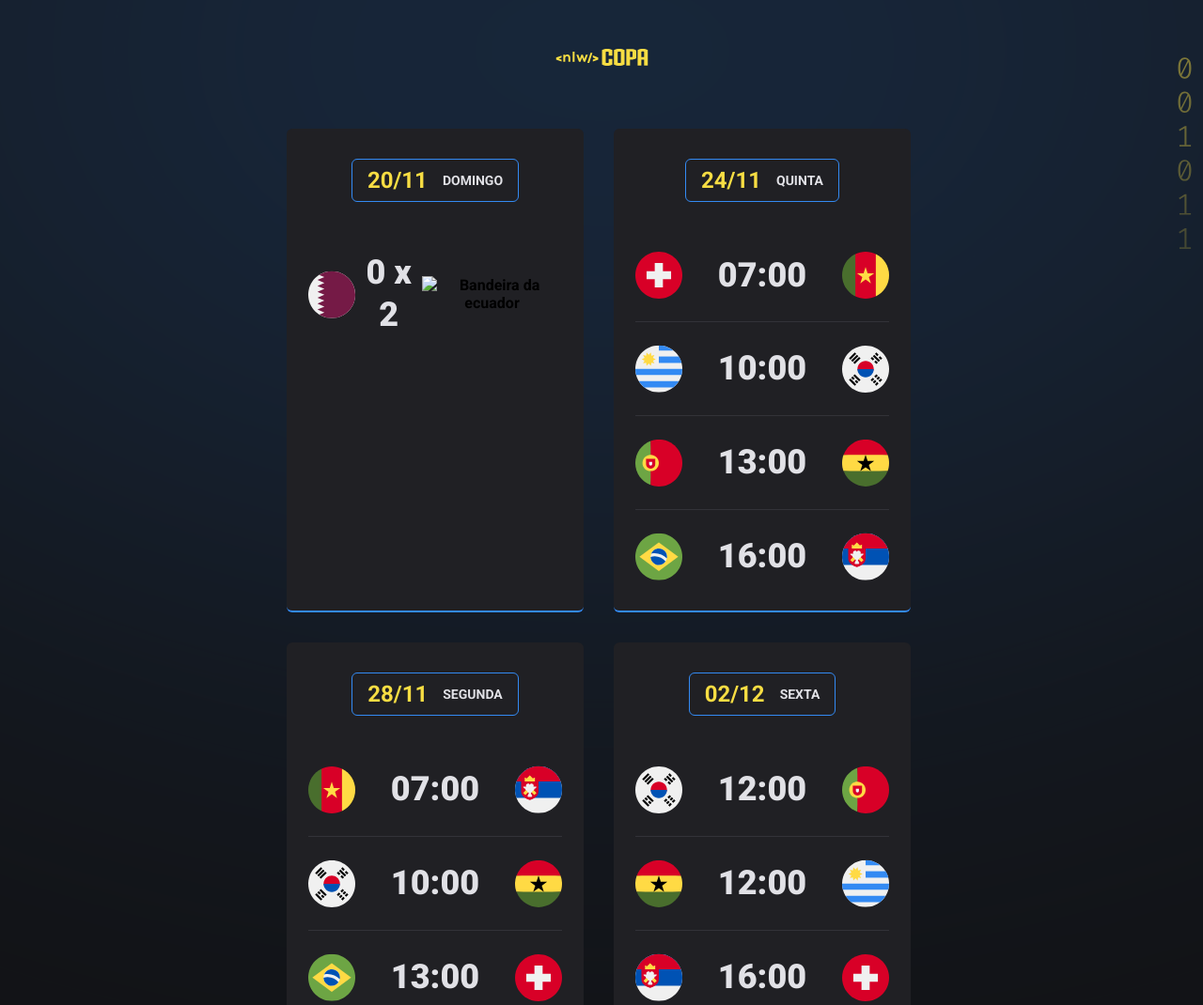
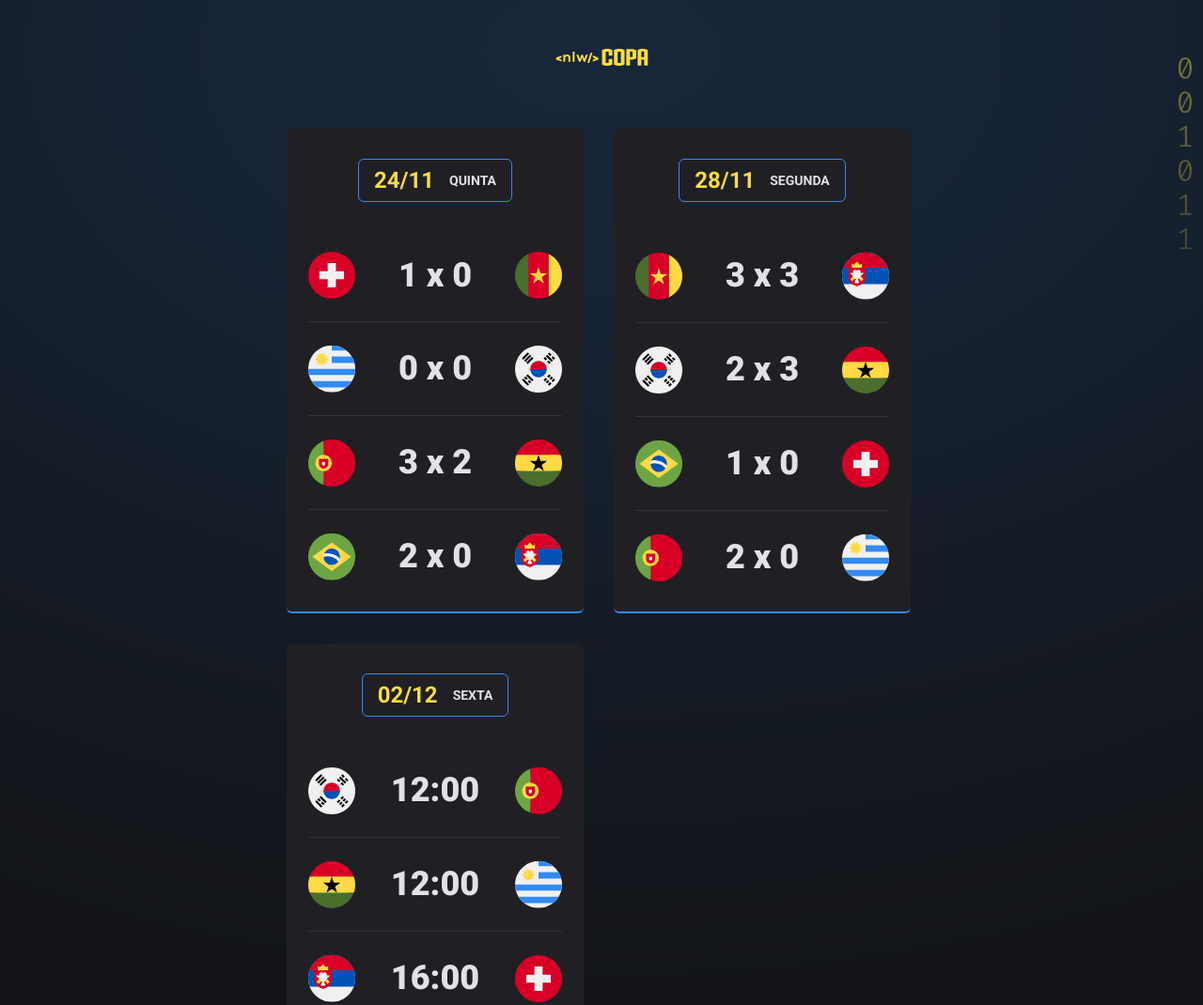
Before and after one commit to Lucca7r/Copa, a plain HTML site: page index.html in a window 1280 px wide. Shown: the top 1070 px of the page at 94% size. Drawn offline with Linux system fonts and the light colour scheme.

Commit message:
new file:   image/favicon-16x16.png 	modified:   index.html 	modified:   main.js

```diff
--- a/index.html
+++ b/index.html
@@ -6,13 +6,13 @@
     <meta name="viewport" content="width=device-width, initial-scale=1.0" />
     <title>Calendario NLW - COPA</title>
     <link rel="stylesheet" href="style.css">
-
+    <link rel="icon" type="image/png" sizes="16x16"  href="image/favicon-16x16.png">
     <link rel="preconnect" href="https://fonts.googleapis.com" />
     <link rel="preconnect" href="https://fonts.gstatic.com" crossorigin />
     <link
       href="https://fonts.googleapis.com/css2?family=Roboto:wght@700;900&display=swap"
-      rel="stylesheet"
-    />
+      rel="stylesheet"/>
+
   </head>
   <body class="blue">
     <div id="app">
--- a/main.js
+++ b/main.js
@@ -23,25 +23,20 @@ function createGame(player1, hour, player2) {
 
   document.querySelector("#cards").innerHTML =
   createCard(
-    "20/11",
-    "domingo",
-    createGame ("qatar", "0 x 2", "ecuador")
-  )+
-    createCard(
       "24/11",
       "quinta",
-      createGame("switzerland", "07:00", "cameroon") +
-        createGame("uruguay", "10:00", "south-korea") +
-        createGame("portugal", "13:00", "ghana") +
-        createGame("brazil", "16:00", "serbia")
+      createGame("switzerland", "1 x 0", "cameroon") +
+        createGame("uruguay", "0 x 0", "south-korea") +
+        createGame("portugal", "3 x 2", "ghana") +
+        createGame("brazil", "2 x 0", "serbia")
     ) +
     createCard(
       "28/11",
       "segunda",
-      createGame("cameroon", "07:00", "serbia") +
-        createGame("south-korea", "10:00", "ghana") +
-        createGame("brazil", "13:00", "switzerland") +
-        createGame("portugal", "16:00", "uruguay")
+      createGame("cameroon", "3 x 3", "serbia") +
+        createGame("south-korea", "2 x 3", "ghana") +
+        createGame("brazil", "1 x 0", "switzerland") +
+        createGame("portugal", "2 x 0", "uruguay")
     ) +
     createCard(
       "02/12",
```
Also changed, not shown: image/favicon-16x16.png (added).
